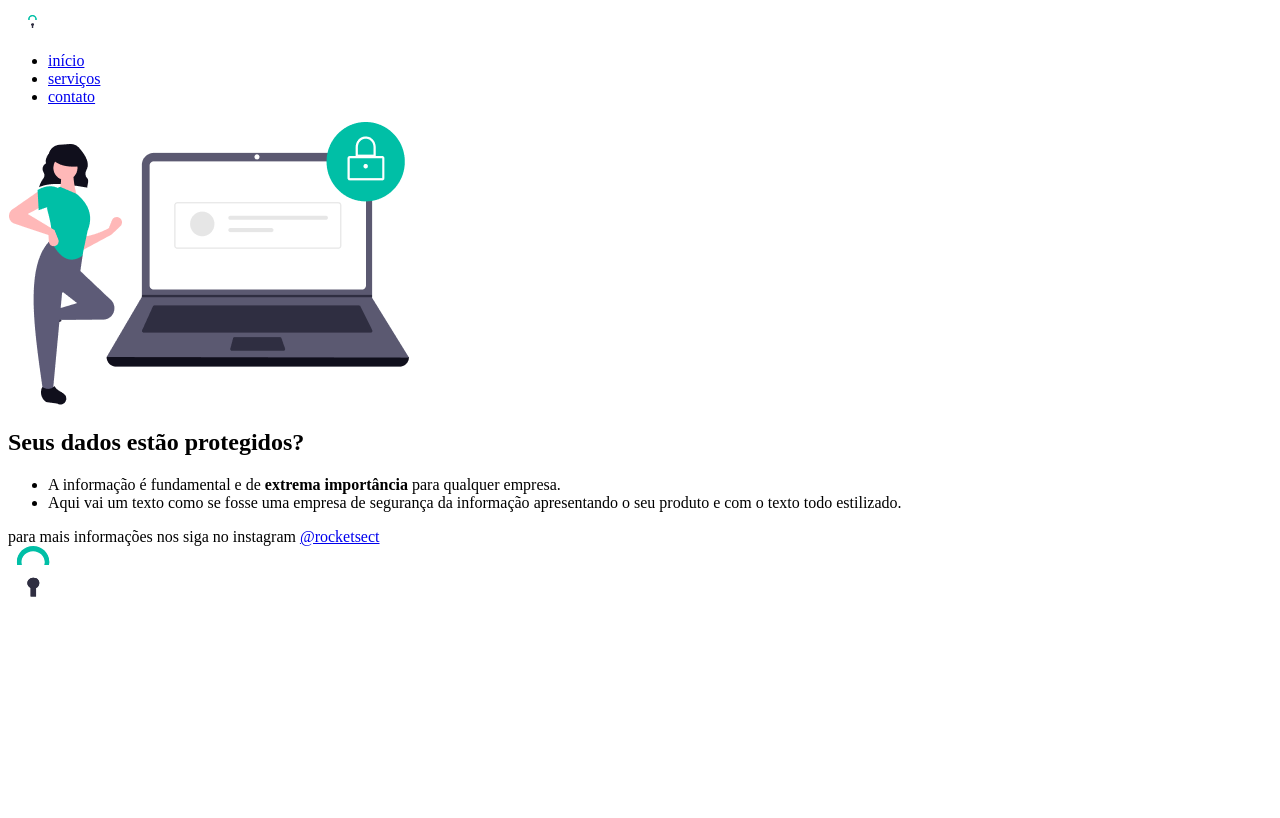
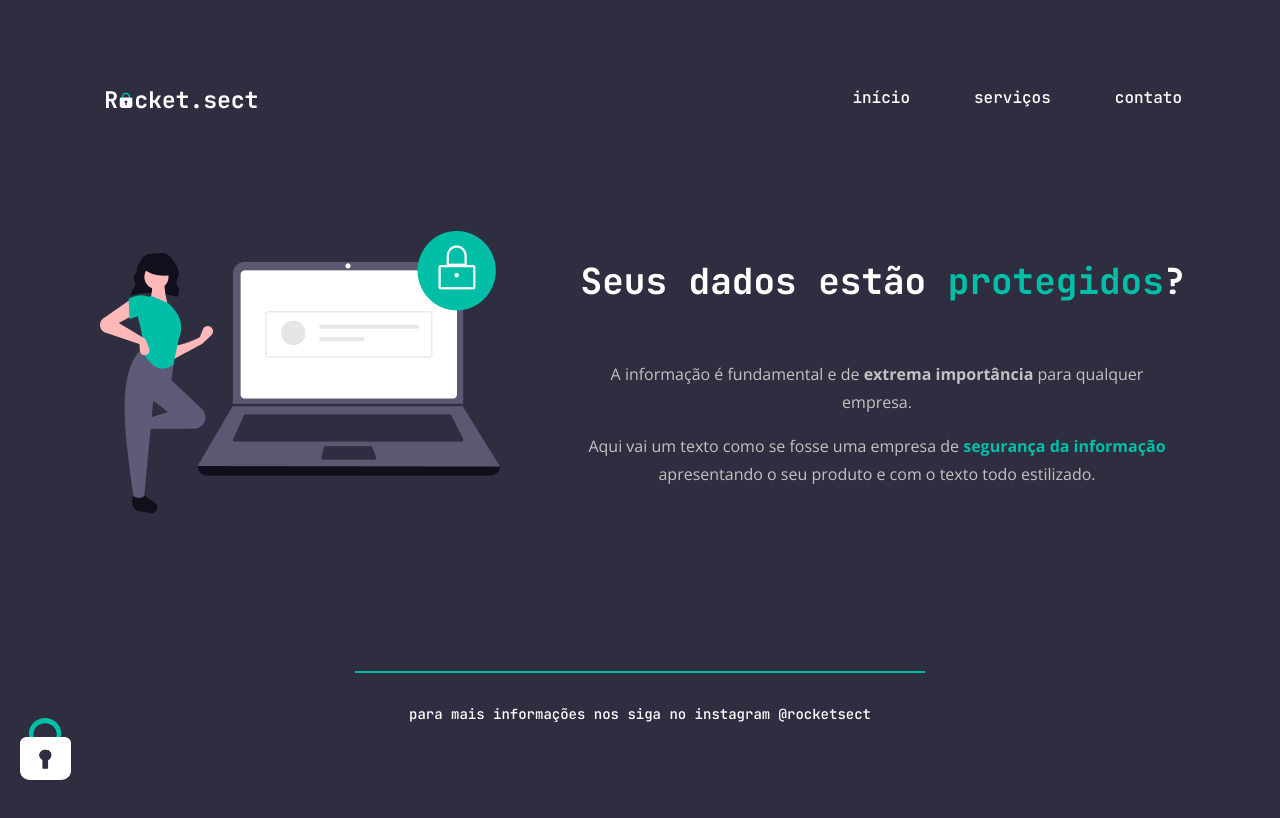
Before and after one commit to gustavonunesbispo/layout-recreation-2, a plain HTML site: page index.html in a window 1280 px wide. Drawn offline with nearby package versions, Linux system fonts and the light colour scheme.

Commit message:
add css style and align elements

```diff
--- a/css/style.css
+++ b/css/style.css
@@ -0,0 +1,126 @@
+body {
+  text-align: center;
+  background: #2F2E41;
+  margin: 0;
+
+
+  height: 100vh;
+
+
+  font-family: 'JetBrains Mono', monospace;
+  font-family: 'Open Sans', sans-serif;
+}
+
+.page {
+  margin: 71px 89px 0 99px;
+}
+
+nav {
+  display: flex;
+  justify-content: space-between;
+  align-items: center;
+
+  font-family: 'JetBrains Mono', monospace;
+
+  padding-right: 9px;
+  margin-bottom: 107px;
+}
+
+nav img {
+  width: 168px;
+  height: 23px;
+}
+
+nav ul {
+  display: flex;
+  gap: 64px;
+  list-style: none;
+}
+
+a {
+  text-decoration: none;
+  color: #FFF;
+}
+
+main {
+  display: flex;
+  justify-content: space-between;
+
+  margin-bottom: 157px;
+}
+
+main img {
+  width: 401px;
+  height: 283px;
+}
+
+section h1 {
+  color: #FFF;
+
+  width: 616px;
+
+
+
+  font-family: 'JetBrains Mono';
+
+  font-size: 36px;
+  font-style: normal;
+  font-weight: 700;
+  line-height: 40px;
+  text-align: center;
+
+  margin-bottom: 59px;
+
+}
+
+section h1 span {
+  color: #00BFA6;
+}
+
+
+
+section p {
+  color: #C2C2C2;
+
+  width: 604px;
+
+  font-family: 'Open Sans';
+  font-size: 16px;
+  font-style: normal;
+  font-weight: 400;
+  line-height: 28px;
+}
+
+section p span {
+  color: #00BFA6;
+  font-weight: 700;
+}
+
+section ul li span {
+  color: #00BFA6;
+  font-weight: 700;
+}
+
+.line {
+  margin: 157px auto 27px;
+  width: 568px;
+  height: 0px;
+
+  border: 1px solid #00BFA6;;
+}
+
+footer {
+  color: #FFF;
+  font-family: 'JetBrains Mono';
+  font-size: 14px;
+  font-style: normal;
+  font-weight: 500;
+  line-height: 28px;
+}
+
+.fixed-img {
+  position: fixed;
+  left: 0;
+  bottom: 0;
+  margin: 20px;
+}
--- a/index.html
+++ b/index.html
@@ -3,13 +3,24 @@
 
 <head>
 
+  <link rel="preconnect" href="https://fonts.googleapis.com">
+  <link rel="preconnect" href="https://fonts.gstatic.com" crossorigin>
+
   <meta charset="UTF-8">
   <meta name="viewport" content="width=device-width, initial-scale=1.0">
   <title>Rocket.sect</title>
 
+  <link rel="shortcut icon" href="images/padlock.svg" type="image/x-icon">
+
+  <link rel="stylesheet" href="css/style.css">
+
+  <link href="https://fonts.googleapis.com/css2?family=JetBrains+Mono:wght@500;700&family=Open+Sans:wght@400;700&display=swap" rel="stylesheet">
+
 </head>
 
 <body>
+  <div class="page">
+
 
   <nav>
     <img src="images/logo.svg" alt="Logotipo Rocket.sect">
@@ -21,29 +32,31 @@
   </nav>
 
   <main>
+    <img src="images/img1.png" alt="Uma mulher ao lado de um notebook com um logotipo de um cadeado fechado fixado no canto superior direito">
 
     <section>
-      <img src="images/img1.png" alt="Uma mulher ao lado de um notebook com um logotipo de um cadeado fechado fixado no canto superior direito">
 
       <h1>Seus dados estão <span>protegidos</span>?</h1>
 
-      <ul>
-       <li>A informação é fundamental e de <strong>extrema importância</strong> para qualquer empresa.</li>
-       <li>Aqui vai um texto como se fosse uma empresa de <span>segurança da informação</span> apresentando o seu produto e com o texto todo estilizado.</li>
-      </ul>
+
+       <p>A informação é fundamental e de <strong>extrema importância</strong> para qualquer
+        empresa.</p>
+       <p>Aqui vai um texto como se fosse uma empresa de <span>segurança da informação</span>
+        apresentando o seu produto e com o texto todo estilizado.</p>
+
 
     </section>
 
   </main>
 
-  <div class="line">
-  </div>
+</div>
+<div class="line">
+</div>
 
-  <footer>
-    para mais informações nos siga no instagram <a href="#">@rocketsect</a>
-  </footer>
+<footer>
+  para mais informações nos siga no instagram <a href="#">@rocketsect</a>
+</footer>
 
-  <img src="images/padlock.svg" alt="Um cadeado trancado fixado no canto superior esquerdo">
-
+<img class="fixed-img" src="images/padlock.svg" alt="Um cadeado trancado fixado no canto superior esquerdo">
 </body>
 </html>
```
